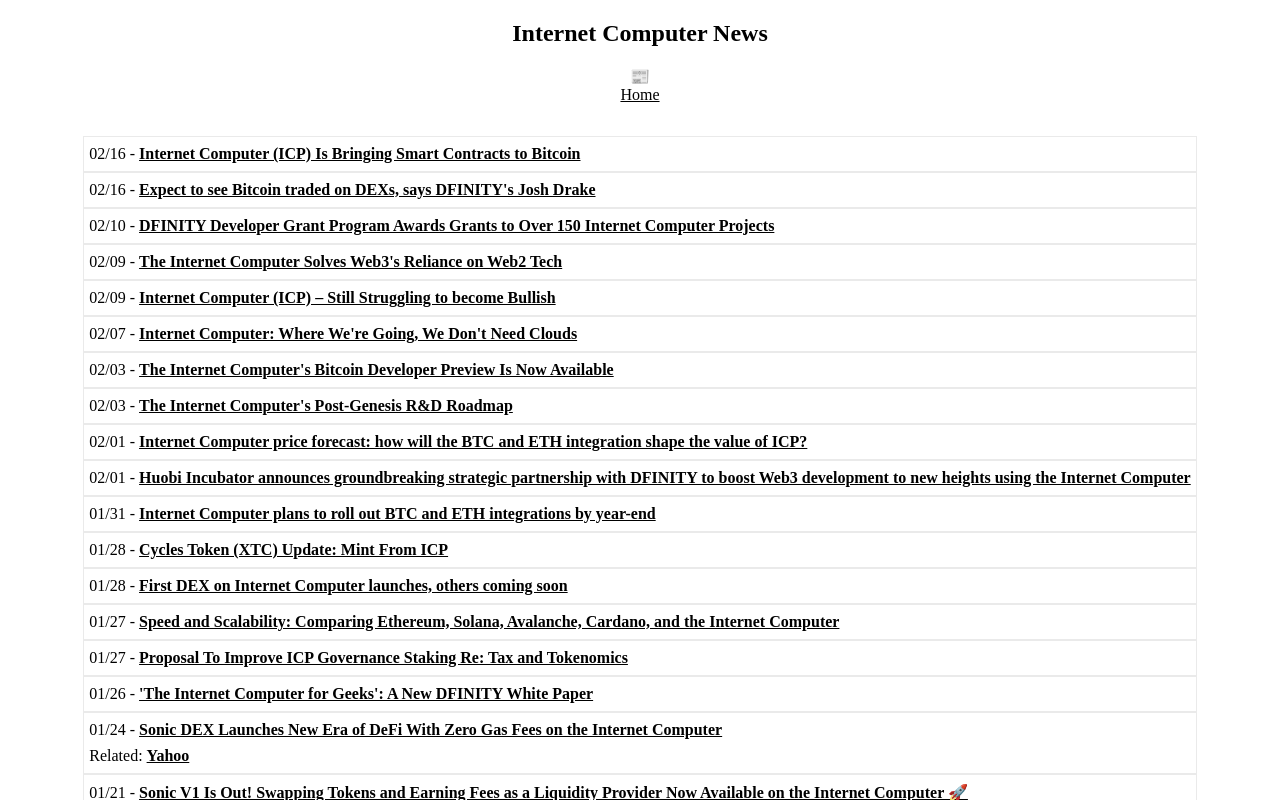
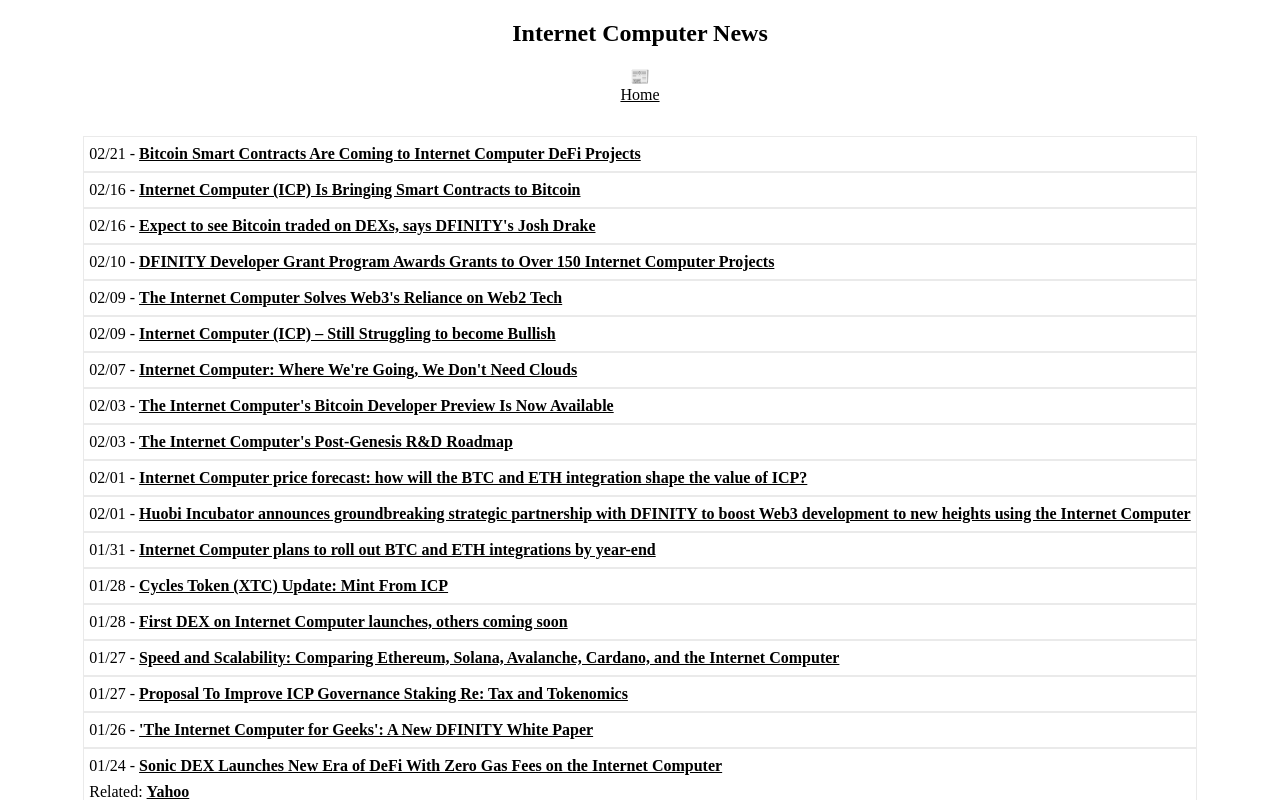
Before and after one commit to rjlucasm/ictoday, a Next.js app: page /news/2022 in a window 1280 px wide. Shown: the top 800 px of the page. Built offline with nearby package versions, Linux system fonts and the light colour scheme.

Commit message:
News 02/21

```diff
--- a/pages/news/2022.js
+++ b/pages/news/2022.js
@@ -17,6 +17,9 @@ export default function News22() {
             <Link href="/"><a style={{ color: 'inherit' }}>Home</a></Link>
 
             <div className="pagesgrid">
+            <div className="pagescard">02/21 -&nbsp;
+                <a href="https://medium.com/dfinity/bitcoin-smart-contracts-are-coming-to-internet-computer-defi-projects-dd6786078853" target="_blank" rel="noopener noreferrer">Bitcoin Smart Contracts Are Coming to Internet Computer DeFi Projects</a>
+            </div>
             <div className="pagescard">02/16 -&nbsp;
                 <a href="https://www.cryptovantage.com/news/internet-computer-icp-is-bringing-smart-contracts-to-bitcoin/" target="_blank" rel="noopener noreferrer">Internet Computer (ICP) Is Bringing Smart Contracts to Bitcoin</a>
             </div>
```
